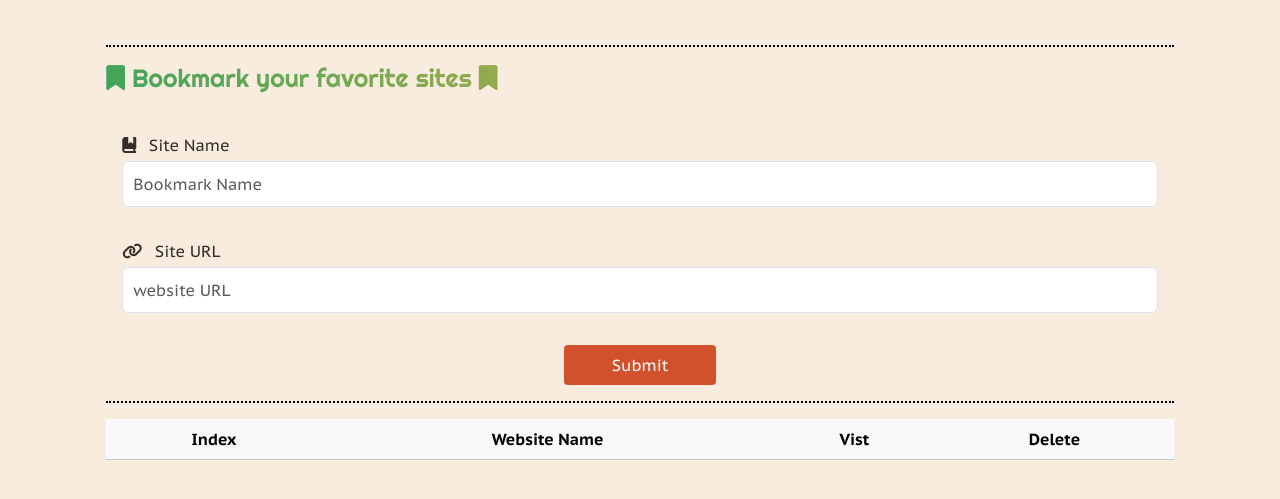
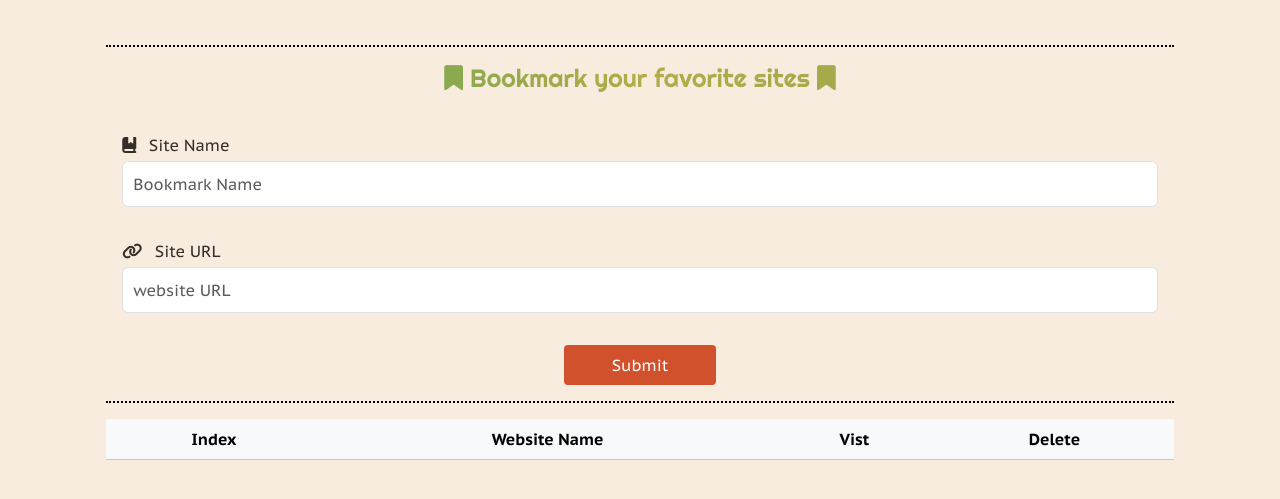
Before and after one commit to ashrafsalem2/js_Bookmark, a plain HTML site: page index.html in a window 1280 px wide. Shown: the part 135-634 px from the top of the page. Drawn offline with Linux system fonts and the light colour scheme.

Commit message:
fix header center at medium screen and above

```diff
--- a/index.html
+++ b/index.html
@@ -24,7 +24,7 @@
               <h1 class="col-sm-12 py-2">Bookmarker</h1>
             </header>
             <div class="content_data ">
-              <h4 class="text-center py-3 text-sm-start">
+              <h4 class="text-center py-3 text-sm-start text-md-center">
                 <i class="fa-solid fa-bookmark"></i>
                 Bookmark your favorite sites
                 <i class="fa-solid fa-bookmark"></i>
```
